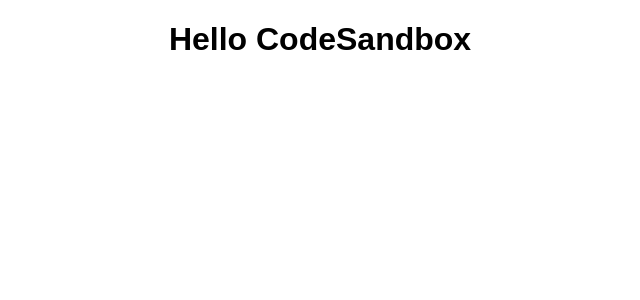
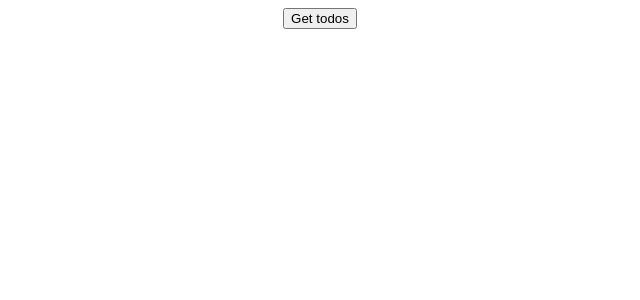
Before and after one commit to vinhlee95/react-xstate, a React (Create React App) app: page / in a window 1280 px wide. Shown: the top 300 px of the page, without its empty margins (320-960 px from the left). Built offline with nearby package versions, Linux system fonts and the light colour scheme.

Commit message:
feat:
add state to handle fetching todos

```diff
--- a/package.json
+++ b/package.json
@@ -5,9 +5,11 @@
   "keywords": [],
   "main": "src/index.js",
   "dependencies": {
+    "@xstate/react": "0.8.1",
     "react": "16.12.0",
     "react-dom": "16.12.0",
-    "react-scripts": "3.0.1"
+    "react-scripts": "3.0.1",
+    "xstate": "4.10.0"
   },
   "devDependencies": {
     "typescript": "3.8.3"
--- a/src/App.js
+++ b/src/App.js
@@ -1,10 +1,29 @@
 import React from "react";
+import { useMachine } from "@xstate/react";
+
 import "./styles.css";
+import { machine, state as todoState, actions as todoActions } from "./machine";
 
 export default function App() {
+  const [state, send] = useMachine(machine);
+
+  const getTodos = () => {
+    send(todoActions.fetchTodos);
+  };
+
+  const renderTodos = () => {
+    const todos = state.context.data;
+    if (todos.length === 0) return null;
+    return todos.map(todo => <div key={todo.id}>{todo.name}</div>);
+  };
+
+  const isButtonDisabled = state.matches(todoState.fetching);
   return (
     <div className="App">
-      <h1>Hello CodeSandbox</h1>
+      <button disabled={isButtonDisabled} onClick={getTodos}>
+        Get todos
+      </button>
+      {renderTodos()}
     </div>
   );
 }
--- /dev/null
+++ b/src/machine.js
@@ -0,0 +1,63 @@
+import { Machine, assign } from "xstate";
+
+const todos = [
+  {
+    id: 1,
+    name: "Go to gym",
+    done: false
+  },
+  {
+    id: 2,
+    name: "Cleaning",
+    done: true
+  }
+];
+
+const fetchTodos = () => {
+  console.log("Making request to fetch todos");
+  return new Promise((resolve, reject) => {
+    setTimeout(() => {
+      resolve(todos);
+    }, 200);
+  });
+};
+
+export const state = {
+  idle: "idle",
+  fetching: "fetching",
+  success: "success",
+  error: "error"
+};
+
+export const actions = {
+  fetchTodos: "fetchTodos"
+};
+
+export const machine = Machine({
+  id: "fetchTodos",
+  initial: state.idle,
+  context: {
+    data: []
+  },
+  states: {
+    idle: {
+      on: {
+        [actions.fetchTodos]: state.fetching
+      }
+    },
+    fetching: {
+      invoke: {
+        src: fetchTodos,
+        onDone: {
+          target: state.success,
+          actions: assign({
+            data: (_, event) => event.data
+          })
+        },
+        onError: state.error
+      }
+    },
+    success: {},
+    error: {}
+  }
+});
```
